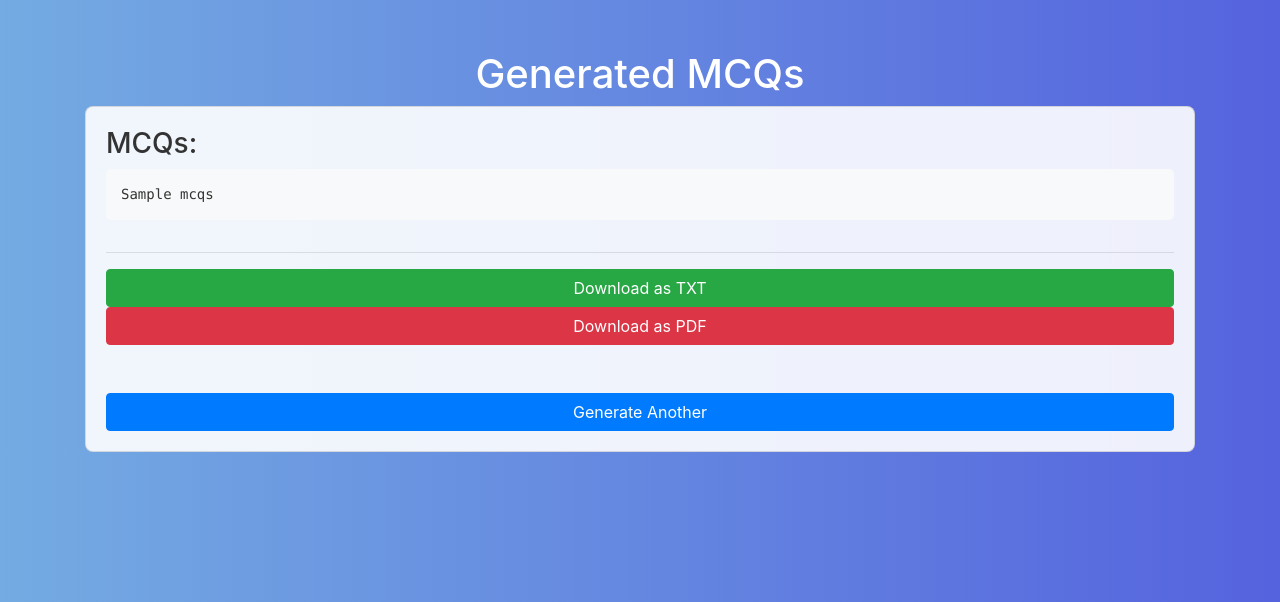
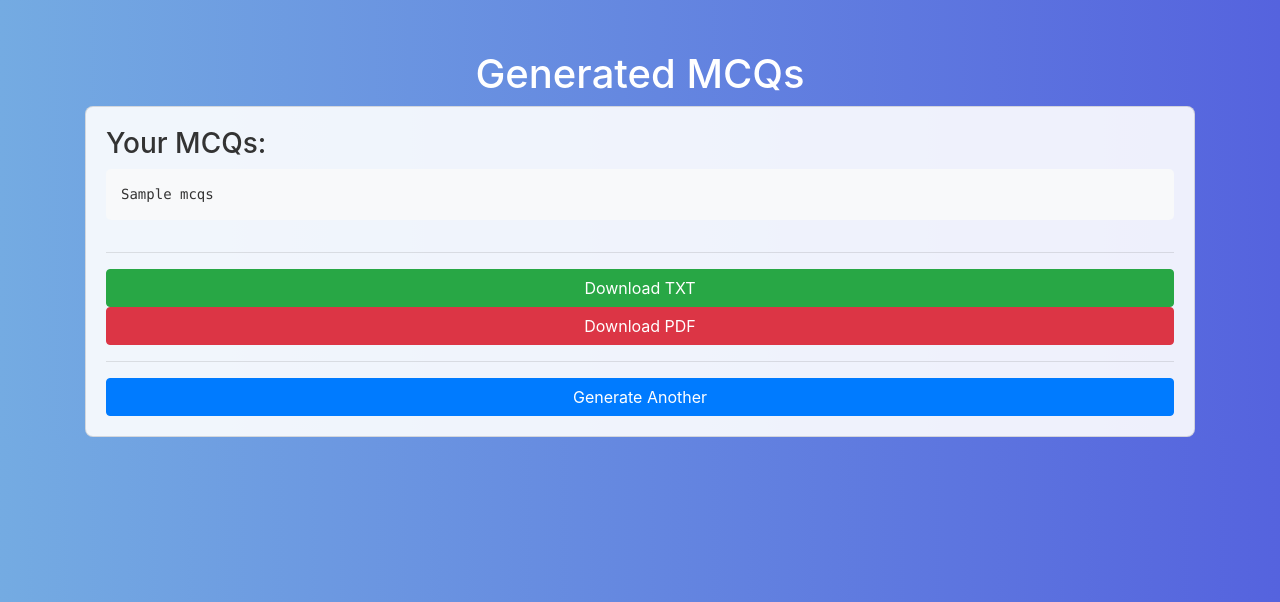
Before and after one commit to Universe7Nandu/PersonalizedMCQGenerator, a Flask app: template templates/results.html in a window 1280 px wide. Shown: the top 602 px of the page. Run offline with Flask 3, Linux system fonts and the light colour scheme; the template is opened without the code that fills it: most values are stand-ins (such as "Sample title", 1, 10 or a date in 2020); some libraries are stand-ins or nearby versions.

Commit message:
Update results.html

```diff
--- a/templates/results.html
+++ b/templates/results.html
@@ -2,7 +2,7 @@
 <html lang="en">
 <head>
   <meta charset="UTF-8">
-  <title>MCQ Generation Results</title>
+  <title>MCQ Results</title>
   <link rel="stylesheet" href="https://stackpath.bootstrapcdn.com/bootstrap/4.5.0/css/bootstrap.min.css">
   <style>
     body {
@@ -20,9 +20,10 @@
     }
     pre {
       background-color: #f8f9fa;
+      color: #333;
       padding: 15px;
       border-radius: 5px;
-      color: #333;
+      white-space: pre-wrap; /* allow line-wrapping */
     }
   </style>
 </head>
@@ -30,12 +31,12 @@
   <div class="container">
     <h1 class="text-center">Generated MCQs</h1>
     <div class="card">
-      <h3>MCQs:</h3>
+      <h3>Your MCQs:</h3>
       <pre>{{ mcqs }}</pre>
       <hr>
-      <a href="/download/{{ txt_filename }}" class="btn btn-success">Download as TXT</a>
-      <a href="/download/{{ pdf_filename }}" class="btn btn-danger">Download as PDF</a>
-      <br><br>
+      <a href="/download/{{ txt_filename }}" class="btn btn-success">Download TXT</a>
+      <a href="/download/{{ pdf_filename }}" class="btn btn-danger">Download PDF</a>
+      <hr>
       <a href="/" class="btn btn-primary">Generate Another</a>
     </div>
   </div>
```
